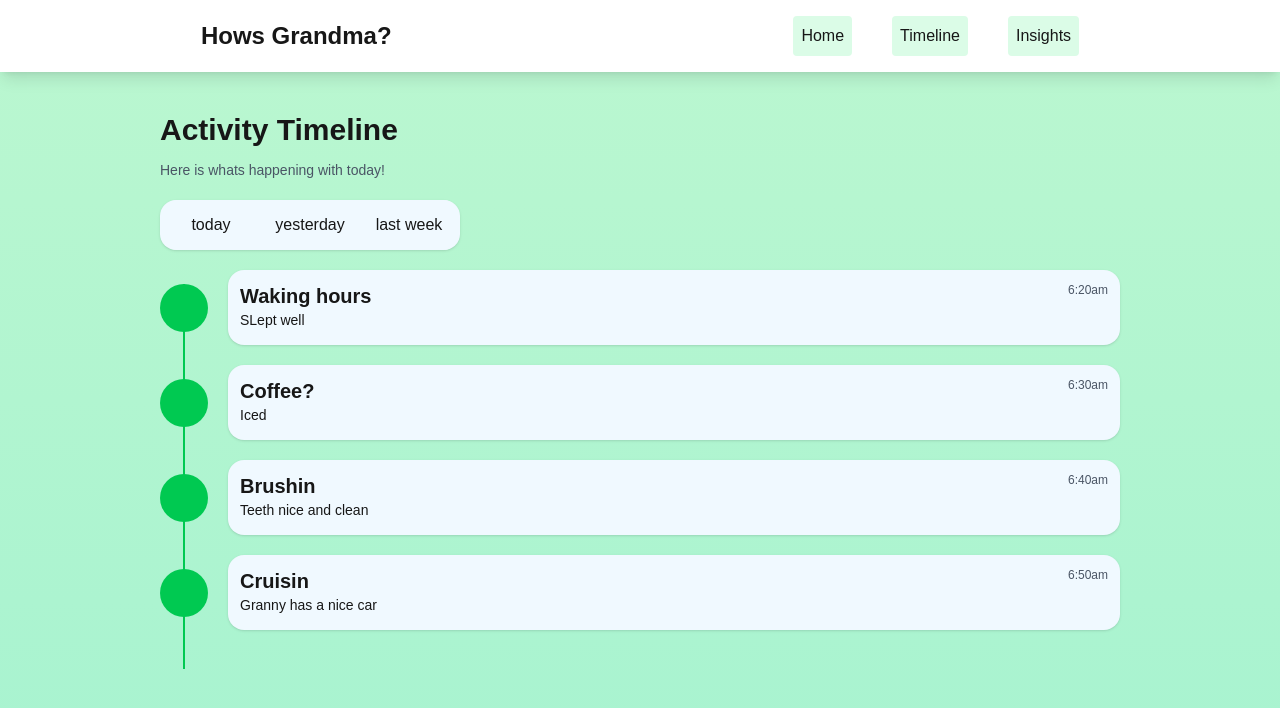
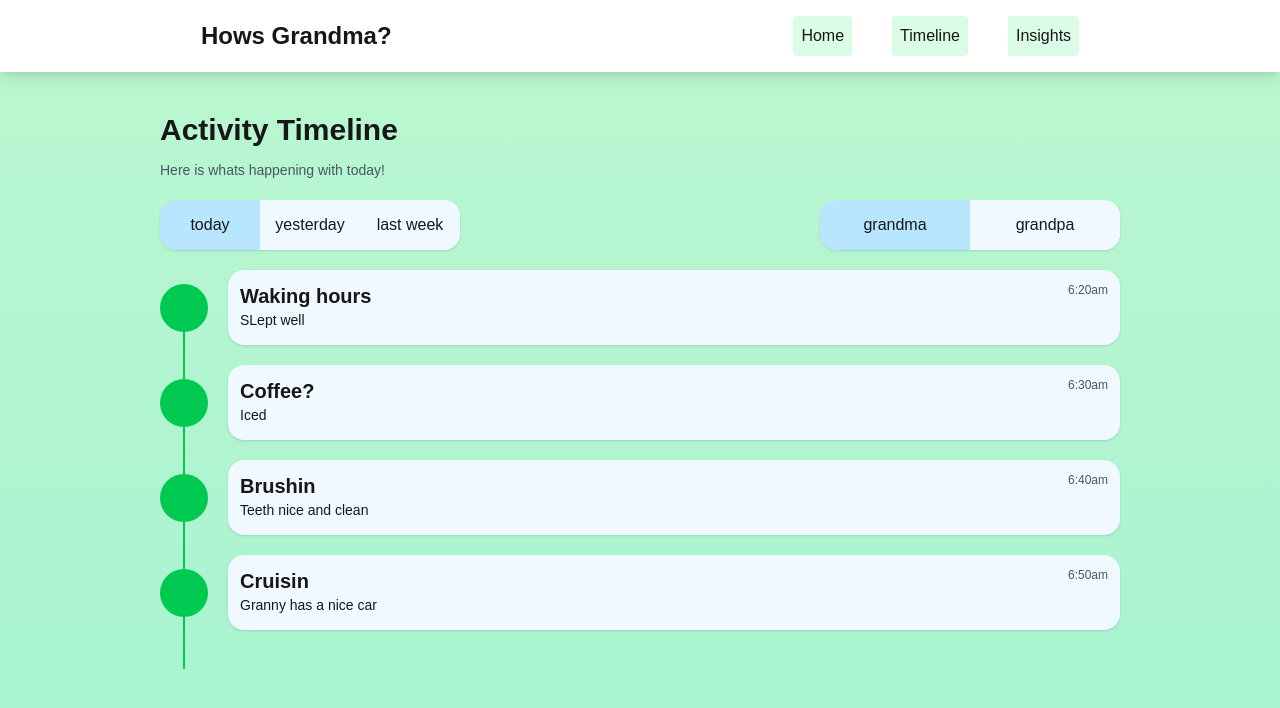
Before and after one commit to Humbertxx/hack_usf, a Next.js app in the folder frontend/: page /TImeline in a window 1280 px wide. Shown: the top 708 px of the page. Built offline with nearby package versions, Linux system fonts and the light colour scheme.

Commit message:
registration change

```diff
--- a/frontend/app/TImeline/page.tsx
+++ b/frontend/app/TImeline/page.tsx
@@ -1,4 +1,7 @@
+"use client";
+
 import Image from "next/image";
+import { use, useState } from "react";
 
 export default function Home() {
   interface basicstatus {
@@ -14,6 +17,11 @@ export default function Home() {
     { type: "Cruisin", text: "Granny has a nice car", time: "6:50am" },
   ];
 
+  //0 for today, 1 for yesterday, 2 for last week
+  const [time, settime] = useState(0);
+  const [grandma, setgrandma] = useState(true);
+  const [grandpa, setgrandpa] = useState(false);
+
   return (
     <>
       <div className="p-10 w-full h-full flex flex-col gap-5 items-center justify-start">
@@ -23,16 +31,39 @@ export default function Home() {
             Here is whats happening with today!
           </p>
         </div>
-        <div className="flex items-center w-[90%] md:w-[80%]">
+        <div className="flex items-center justify-between w-[90%] md:w-[80%]">
           <div className="shadow flex justify-center items-center bg-sky-50 rounded-2xl w-[300px] h-[50px]">
-            <button className="hover:shadow bg-sky-50 w-[33%] h-full rounded-l-2xl hover:scale-110 transition duration-100 ease-in">
+            <button
+              onClick={time === 0 ? () => settime(-1) : () => settime(0)}
+              className={`hover:shadow bg-sky-50 w-[34%] h-full rounded-l-2xl hover:scale-110 transition duration-100 ease-in ${time === 0 ? "bg-sky-200" : ""}`}
+            >
               today
             </button>
-            <button className="hover:shadow bg-sky-50 w-[33%] h-full hover:scale-110 transition duration-100 ease-in">
+            <button
+              onClick={time === 1 ? () => settime(-1) : () => settime(1)}
+              className={`hover:shadow bg-sky-50 w-[34%] h-full hover:scale-110 transition duration-100 ease-in ${time === 1 ? "bg-sky-200" : ""}`}
+            >
               yesterday
             </button>
-            <button className="hover:shadow bg-sky-50 w-[33%] h-full rounded-r-2xl hover:scale-110 transition duration-100 ease-in">
+            <button
+              onClick={time === 2 ? () => settime(-1) : () => settime(2)}
+              className={`hover:shadow bg-sky-50 w-[34%] h-full rounded-r-2xl hover:scale-110 transition duration-100 ease-in ${time === 2 ? "bg-sky-200" : ""}`}
+            >
               last week
+            </button>
+          </div>
+          <div className="shadow flex justify-center items-center bg-sky-50 rounded-2xl w-[300px] h-[50px]">
+            <button
+              onClick={() => setgrandma(!grandma)}
+              className={`hover:shadow bg-sky-50 w-[50%] h-full rounded-l-2xl hover:scale-110 transition duration-100 ease-in ${grandma ? "bg-sky-200" : ""}`}
+            >
+              grandma
+            </button>
+            <button
+              onClick={() => setgrandpa(!grandpa)}
+              className={`hover:shadow bg-sky-50 w-[50%] h-full rounded-r-2xl hover:scale-110 transition duration-100 ease-in ${grandpa ? "bg-sky-200" : ""}`}
+            >
+              grandpa
             </button>
           </div>
         </div>
--- a/frontend/app/components/NavBar.tsx
+++ b/frontend/app/components/NavBar.tsx
@@ -8,7 +8,7 @@ export default function NavBar() {
         <div className="flex justify-around items-center justify-center gap-10">
           <Link
             className="bg-green-100 p-2 rounded hover:scale-110 transition duration-100 ease-in"
-            href="/"
+            href="/dashboard"
           >
             Home
           </Link>
--- /dev/null
+++ b/frontend/app/dashboard/page.tsx
@@ -0,0 +1,74 @@
+"use client";
+
+import Image from "next/image";
+import { useState } from "react";
+
+export default function Home() {
+  interface basicstatus {
+    type: string;
+    val: string;
+  }
+
+  const [name, setname] = useState("Grandma");
+  const updates: basicstatus[] = [
+    { type: "Went to bed", val: "Granny went to bed" },
+    { type: "Codin", val: "Granny is currently working hard at the hackathon" },
+    { type: "Wishin", val: "Granny is wishing they had better food portions" },
+    { type: "Eating", val: "Granny is eating a meal" },
+  ];
+  const values: basicstatus[] = [
+    { type: "Active Hours", val: "8.5" },
+    { type: "Sleep Quality", val: "Good" },
+    { type: "Exercise", val: "1" },
+    { type: "Meals", val: "3" },
+  ];
+
+  return (
+    <>
+      <div className="p-10 w-full h-full flex flex-col gap-10 items-center justify-start">
+        <div className="flex justify-between w-[90%] md:w-[80%]">
+          <div className="flex flex-col gap-3">
+            <p className="font-bold text-3xl">Hello!</p>
+            <p className="font-thin text-gray-600 text-sm">
+              Here is whats happening with {name} today!
+            </p>
+          </div>
+          <div>
+            <p className="bg-green-500 p-2 rounded">System Status</p>
+          </div>
+        </div>
+        <div className="flex items-center justify-center gap-5 md:gap-10 w-[90%] md:w-[80%]">
+          {values.map((item, index) => (
+            <div
+              key={index}
+              className="shadow hover:shadow-xl transition duration-100 ease-in flex flex-col items-center justify-center bg-sky-50 w-[200px] h-[100px] lg:w-[500px] rounded-2xl"
+            >
+              <p className="font-thin">{item.type}</p>
+              <p className="font-bold text-xl">{item.val}</p>
+            </div>
+          ))}
+        </div>
+        <div className="flex flex-col gap-5 flex-wrap items-center justify-between w-[90%] md:w-[80%]">
+          <div className="flex items-center justify-between w-full">
+            <p className="font-bold text-3xl self-start">Live Updates</p>
+            <p className="text-xs">Currently Monitoring</p>
+          </div>
+          {updates.map((item, index) => (
+            <div
+              key={index}
+              className="shadow hover:shadow-xl transition duration-100 ease-in p-3 flex flex-col items-start justify-start bg-sky-50 w-full h-[75px] rounded-2xl"
+            >
+              <div className="w-full flex justify-between">
+                <p className="font-bold text-xl">{item.type}</p>
+                <p className="light text-xs text-gray-600">
+                  this happened __ minutes ago
+                </p>
+              </div>
+              <p className="text-sm">{item.val}</p>
+            </div>
+          ))}
+        </div>
+      </div>
+    </>
+  );
+}
--- a/frontend/app/page.tsx
+++ b/frontend/app/page.tsx
@@ -4,71 +4,5 @@ import Image from "next/image";
 import { useState } from "react";
 
 export default function Home() {
-  interface basicstatus {
-    type: string;
-    val: string;
-  }
-
-  const [name, setname] = useState("Grandma");
-  const updates: basicstatus[] = [
-    { type: "Went to bed", val: "Granny went to bed" },
-    { type: "Codin", val: "Granny is currently working hard at the hackathon" },
-    { type: "Wishin", val: "Granny is wishing they had better food portions" },
-    { type: "Eating", val: "Granny is eating a meal" },
-  ];
-  const values: basicstatus[] = [
-    { type: "Active Hours", val: "8.5" },
-    { type: "Sleep Quality", val: "Good" },
-    { type: "Exercise", val: "1" },
-    { type: "Meals", val: "3" },
-  ];
-
-  return (
-    <>
-      <div className="p-10 w-full h-full flex flex-col gap-10 items-center justify-start">
-        <div className="flex justify-between w-[90%] md:w-[80%]">
-          <div className="flex flex-col gap-3">
-            <p className="font-bold text-3xl">Hello!</p>
-            <p className="font-thin text-gray-600 text-sm">
-              Here is whats happening with {name} today!
-            </p>
-          </div>
-          <div>
-            <p className="bg-green-500 p-2 rounded">System Status</p>
-          </div>
-        </div>
-        <div className="flex items-center justify-center gap-5 md:gap-10 w-[90%] md:w-[80%]">
-          {values.map((item, index) => (
-            <div
-              key={index}
-              className="shadow hover:shadow-xl transition duration-100 ease-in flex flex-col items-center justify-center bg-sky-50 w-[200px] h-[100px] lg:w-[500px] rounded-2xl"
-            >
-              <p className="font-thin">{item.type}</p>
-              <p className="font-bold text-xl">{item.val}</p>
-            </div>
-          ))}
-        </div>
-        <div className="flex flex-col gap-5 flex-wrap items-center justify-between w-[90%] md:w-[80%]">
-          <div className="flex items-center justify-between w-full">
-            <p className="font-bold text-3xl self-start">Live Updates</p>
-            <p className="text-xs">Currently Monitoring</p>
-          </div>
-          {updates.map((item, index) => (
-            <div
-              key={index}
-              className="shadow hover:shadow-xl transition duration-100 ease-in p-3 flex flex-col items-start justify-start bg-sky-50 w-full h-[75px] rounded-2xl"
-            >
-              <div className="w-full flex justify-between">
-                <p className="font-bold text-xl">{item.type}</p>
-                <p className="light text-xs text-gray-600">
-                  this happened __ minutes ago
-                </p>
-              </div>
-              <p className="text-sm">{item.val}</p>
-            </div>
-          ))}
-        </div>
-      </div>
-    </>
-  );
+  return <></>;
 }
```
